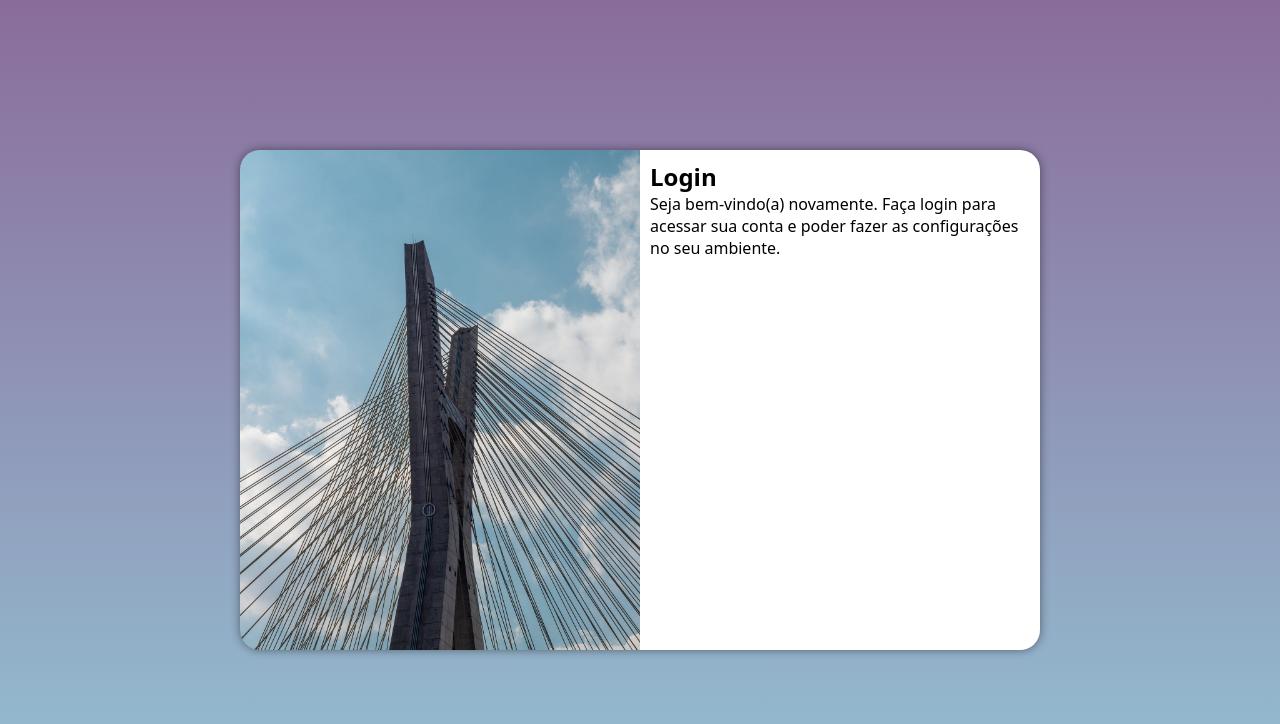
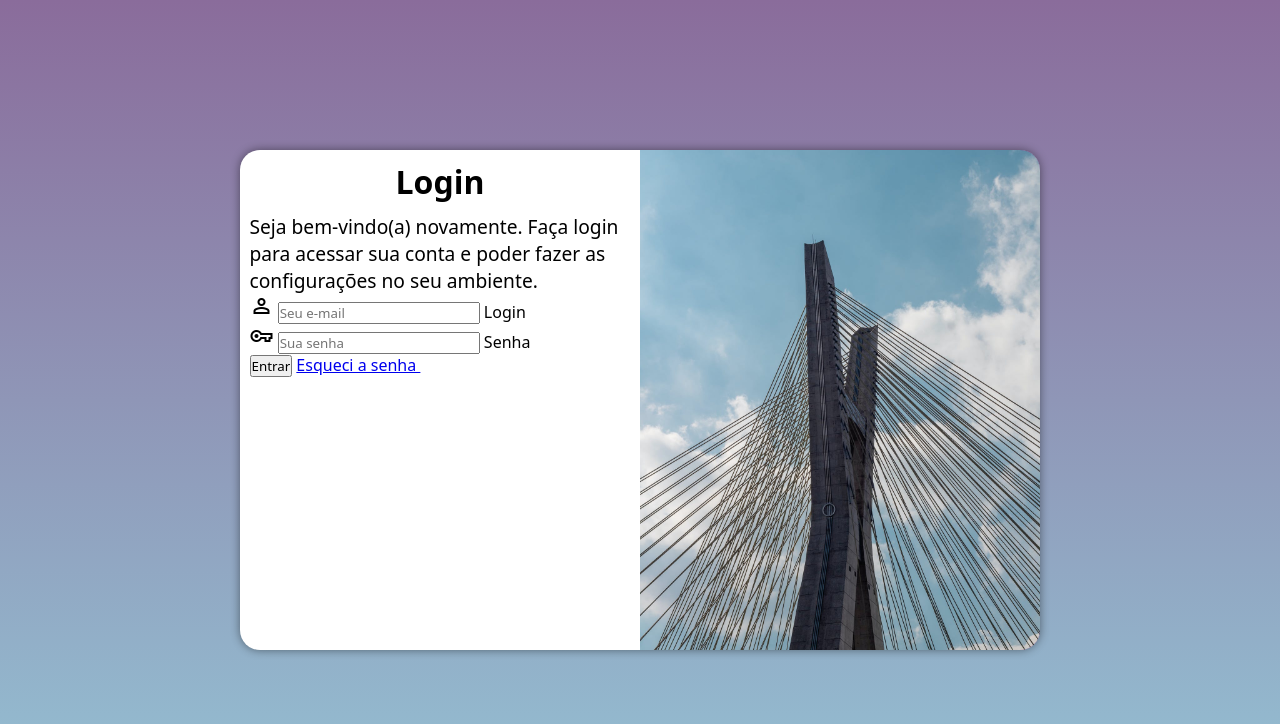
Before and after one commit to Isaph26/projeto-login, a PHP site: page / in a window 1280 px wide. Shown: the top 724 px of the page. Run offline with PHP 8.4, Linux system fonts and the light colour scheme.

Commit message:
adicionei o formulário

```diff
--- a/estilos/media-query.css
+++ b/estilos/media-query.css
@@ -33,12 +33,20 @@
     }
 
     section#login > div#imagem {
-        float: left;
+        float: right;
         width: 50%;
         height: 100%;
     }
     section#login > div#formulario {
-        float: right;
+        float: left;
         width: 50%;
     }
+
+    div#formulario > h1 {
+        font-size: 2em;
+    }
+
+    div#formulario > p {
+        font-size: 1.2em;
+    }
 }
--- a/estilos/style.css
+++ b/estilos/style.css
@@ -51,5 +51,14 @@ section#login > div#imagem {
 
 section#login > div#formulario {
     display: block;
-    padding: 10px;
+    padding: 9.5px;
 }
+
+div#formulario > h1 {
+    text-align: center;
+    margin-bottom: 10px;
+}
+
+div#formulario > p {
+    font-size: 0.8em;
+}
--- a/index.html
+++ b/index.html
@@ -4,6 +4,7 @@
     <meta charset="UTF-8">
     <meta name="viewport" content="width=device-width, initial-scale=1.0">
     <title>Login</title>
+    <link href="https://fonts.googleapis.com/css2?family=Material+Symbols+Outlined" rel="stylesheet" />
     <link rel="stylesheet" href="estilos/style.css">
     <link rel="stylesheet" href="estilos/media-query.css">
 </head>
@@ -16,8 +17,24 @@
             <div id="formulario">
                 <h1>Login</h1>
                 <p>Seja bem-vindo(a) novamente. Faça login para acessar sua conta e poder fazer as configurações no seu ambiente.</p>
-                <form action="login.php" method="post">
-
+                <form action="login.php" method="post" autocomplete="on">
+                    <div class="campo">
+                        <span class="material-symbols-outlined">
+                        person
+                        </span>
+                        <input type="email" name="login" id="ilogin" placeholder="Seu e-mail" autocomplete="email" required maxlength="30">
+                        <label for="ilogin">Login</label>
+                    </div>
+                    <div class="campo">
+                        <span class="material-symbols-outlined">
+                        vpn_key
+                        </span>
+                        <input type="password" name="senha" id="isenha" placeholder="Sua senha" autocomplete="current-password" required minlength="8">
+                        <label for="isenha">Senha</label>
+                    </div>
+                    <input type="submit" value="Entrar">
+                    <a href="esqueci.html">Esqueci a senha <i class="material-symbols-outlined"></i>
+                    </a>
                 </form>
             </div>
         </section>
```
